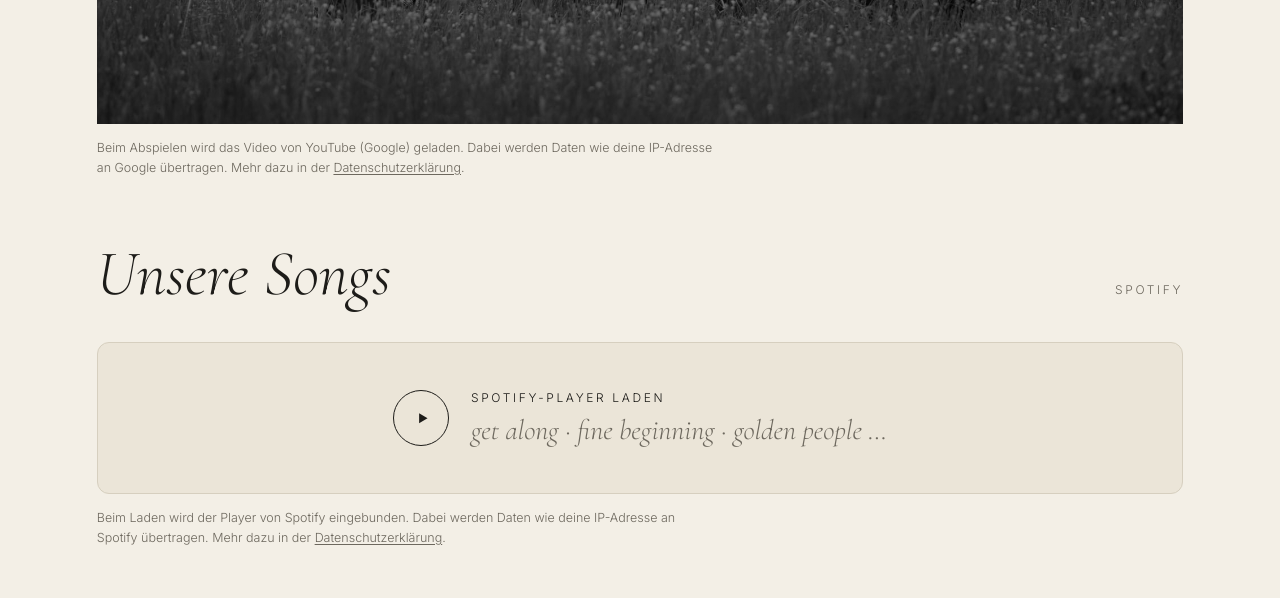
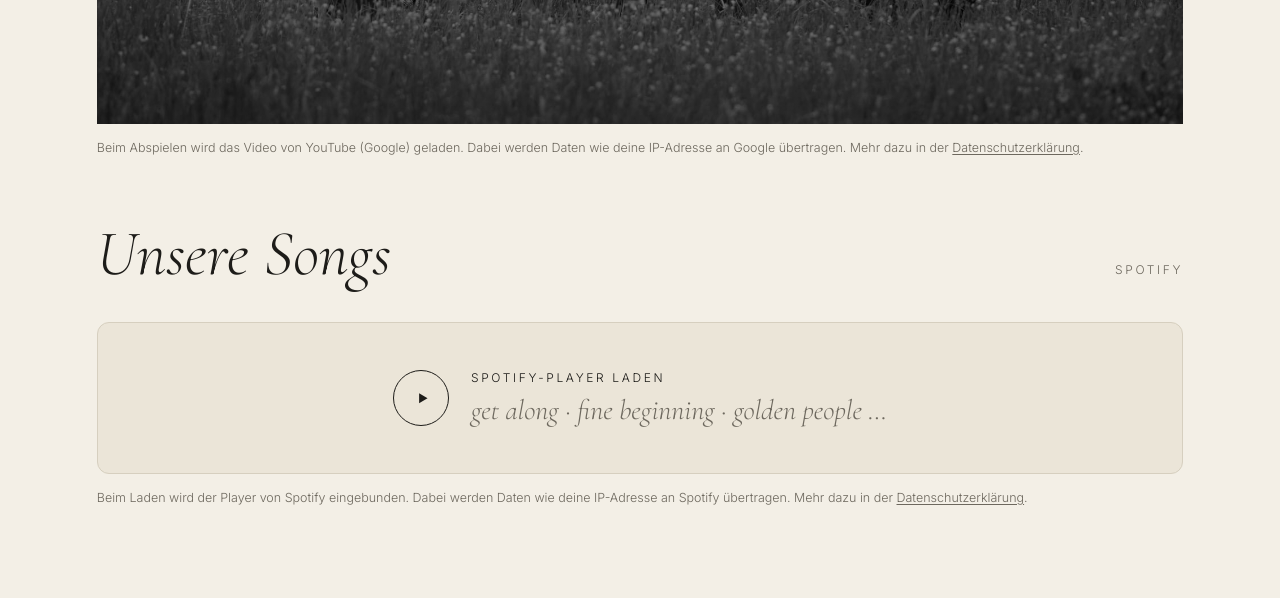
Before and after one commit to felden-music/version1, a plain HTML site: page index.html in a window 1280 px wide. Shown: the part 2280-2878 px from the top of the page. Drawn offline with Linux system fonts and the light colour scheme.

Commit message:
adapts Spotify note width

```diff
--- a/index.html
+++ b/index.html
@@ -151,7 +151,7 @@
   .yt-btn:hover .yt-circle,.yt-btn:focus-visible .yt-circle{background:#fff;color:#111;transform:scale(1.06)}
   .yt-t{font-size:12px;letter-spacing:.22em;text-transform:uppercase}
   .yt iframe{position:absolute;inset:0;width:100%;height:100%;border:0}
-  .yt-note{font-size:12.5px;line-height:1.6;opacity:.72;margin-top:14px;max-width:80ch}
+  .yt-note{font-size:12.5px;line-height:1.6;opacity:.72;margin-top:14px;max-width:none}
   .yt-note a{text-decoration:underline;text-underline-offset:2px}
   .video-head{display:flex;justify-content:space-between;align-items:baseline;flex-wrap:wrap;gap:12px;margin-bottom:36px}
   .video-head span{font-size:12px;letter-spacing:.22em;text-transform:uppercase;color:var(--soft)}
```
